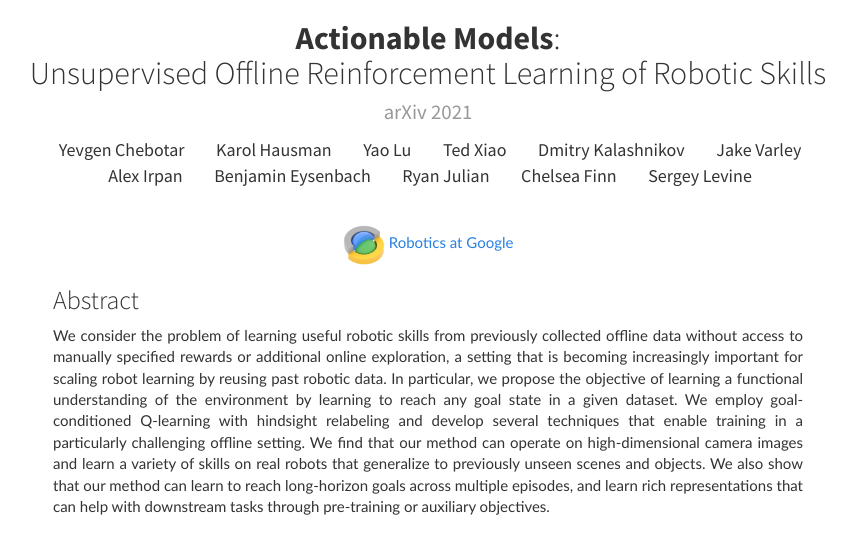
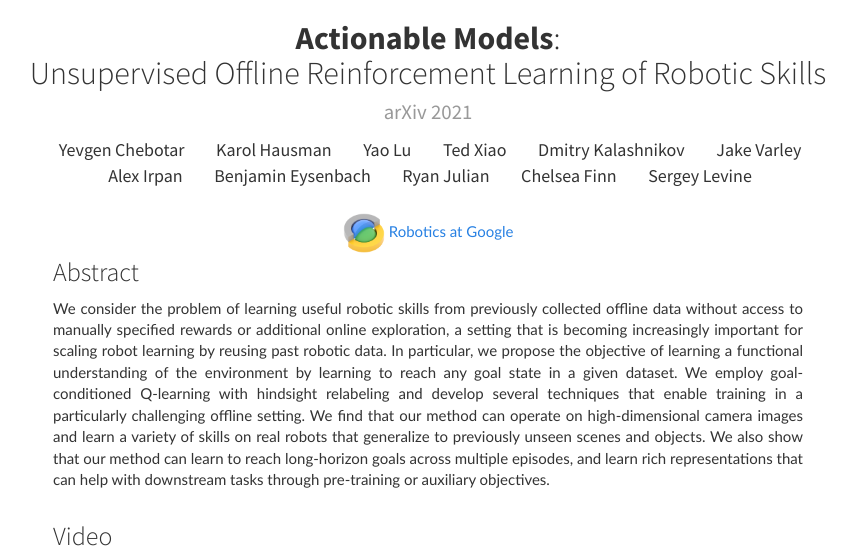
Before and after one commit to actionable-models/actionable-models.github.io, a plain HTML site: page index.html in a window 1280 px wide. Shown: the top 546 px of the page, without its empty margins (212-1068 px from the left). Drawn offline with nearby package versions, Linux system fonts and the light colour scheme; some packages are replaced by stand-ins of ours; a script that the page names is missing.

Commit message:
Website update.

```diff
--- a/index.html
+++ b/index.html
@@ -38,7 +38,7 @@
         </div>
         <div class="row">
             <div class="col-md-12 text-center">
-                <ul class="list-inline" style="font-size:18px;">
+                <ul class="list-inline" style="font-size:18px;margin-bottom:25px;">
                     <li>
                         Yevgen Chebotar
                     </li>
@@ -73,7 +73,6 @@
                     <li>
                         Sergey Levine
                     </li>
-                    <br><br>
                 </ul>
                 <a href="https://research.google/teams/brain/robotics/">
                     <image src="img/robotics-at-google.png" height="40px"> Robotics at Google</a>
@@ -82,7 +81,7 @@
 
         <div class="row">
             <div class="col-md-8 col-md-offset-2">
-                <h3>
+                <h3 style="margin-top:5px;">
                     Abstract
                 </h3>
                 <p class="text-justify">
```
